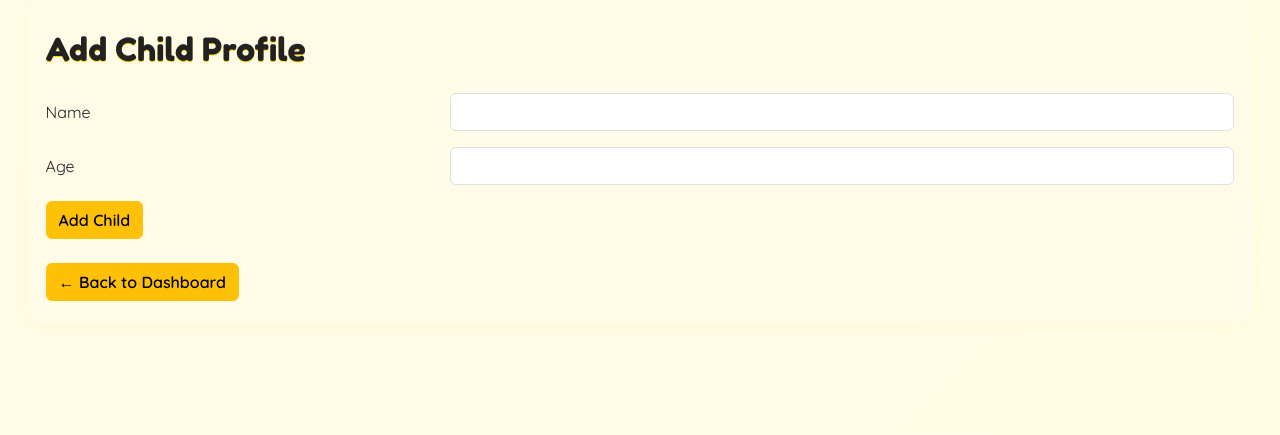
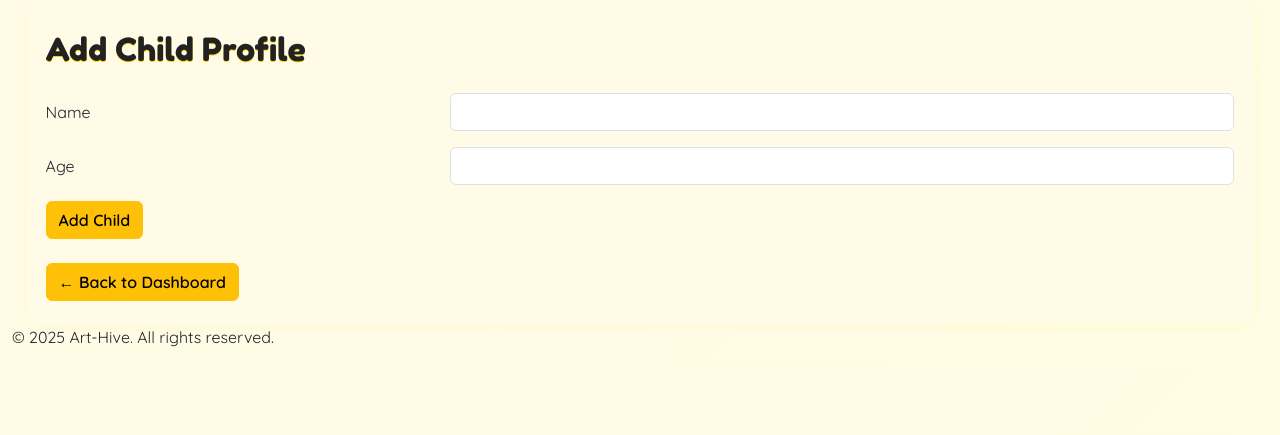
Before and after one commit to nazhameed/arthive, a Django app: page /add-child/ in a window 1280 px wide. Shown: the part 128-563 px from the top of the page. Run offline with Django 5.2, Linux system fonts and the light colour scheme; the visitor is signed in with stand-in values (Sample User, id 1).

Commit message:
Add basic footer structure

```diff
--- a/gallery/templates/base.html
+++ b/gallery/templates/base.html
@@ -44,19 +44,14 @@
     </div>
   </div>
 </nav>
+{% block content %}{% endblock %}
 
-{# Flash messages only on pages where add/delete redirects land: dashboard and gallery #}
-{% if messages %}
-  {% if request.resolver_match.url_name == 'dashboard' or request.resolver_match.url_name == 'gallery' %}
-    <div class="container container-medium mt-3">
-      {% for message in messages %}
-        <div class="alert alert-{{ message.tags }}">{{ message }}</div>
-      {% endfor %}
-    </div>
-  {% endif %}
-{% endif %}
+<footer class="site-footer">
+  <div class="container-fluid">
+    <p>&copy; 2025 Art-Hive. All rights reserved.</p>
+  </div>
+</footer>
 
-{% block content %}{% endblock %}
 <script src="https://cdn.jsdelivr.net/npm/bootstrap@5.3.2/dist/js/bootstrap.bundle.min.js"></script>
 <script src="{% static 'gallery/js/gallery.js' %}"></script>
 <script src="{% static 'gallery/js/index.js' %}"></script>
```
